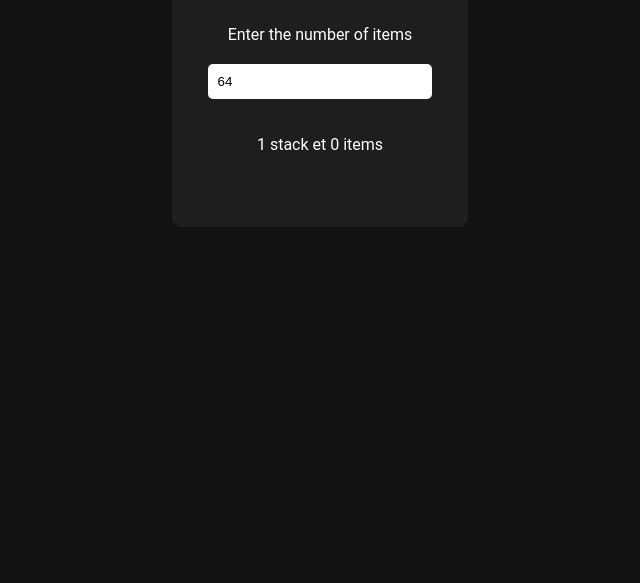
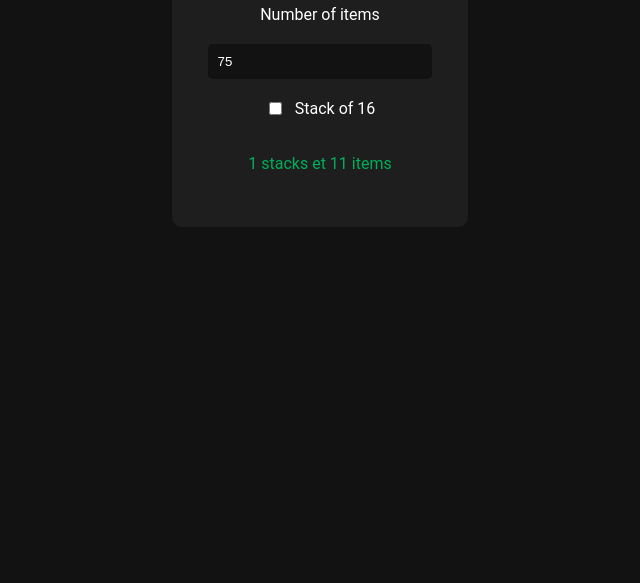
Before and after one commit to Lirobi/mcstack, a plain HTML site: page index.html in a window 1280 px wide. Shown: the part 233-816 px from the top of the page, without its empty margins (328-968 px from the left). Drawn offline with Linux system fonts and the light colour scheme.

Commit message:
ajout fonctionalités + color

```diff
--- a/index.html
+++ b/index.html
@@ -11,9 +11,14 @@
 
     <div class="container">
         <h1>Stack calculator</h1>
-        <label for="input">Enter the number of items</label>
-        <input type="number" id="input" value="64">
-        <p id="result">1 stack et 0 items</p>
+
+        <label for="input">Number of items</label>
+        <input type="number" id="input">
+
+        <div class="checkbox-container">
+            <input type="checkbox" id="checkbox"><label for="checkbox">Stack of 16</label>
+        </div>
+        <p id="result"></p>
     </div>
 
 </body>
--- a/index.js
+++ b/index.js
@@ -1,7 +1,11 @@
 function getNumInMCStacks(num) {
+    let stackSize = 64;
+    if (document.getElementById("checkbox").checked) {
+        stackSize = 16;
+    }
     let res = "";
-    let stackCount = Math.round(num / 64);
-    let rest = num % 64;
+    let stackCount = Math.round(num / stackSize);
+    let rest = num % stackSize;
     res = stackCount + " stacks et " + rest + " items";
     return res;
 }
@@ -9,3 +13,12 @@ function getNumInMCStacks(num) {
 document.getElementById("input").addEventListener("input", function() {
     document.getElementById("result").innerHTML = getNumInMCStacks(this.value);
 });
+
+document.getElementById("checkbox").addEventListener("change", function() {
+    document.getElementById("result").innerHTML = getNumInMCStacks(document.getElementById("input").value);
+});
+
+document.addEventListener("DOMContentLoaded", function() {
+    document.getElementById("input").value = 75;
+    document.getElementById("result").innerHTML = getNumInMCStacks(document.getElementById("input").value);
+});
--- a/styles.css
+++ b/styles.css
@@ -1,6 +1,6 @@
 body {
     background-color: #121212;
-    color: #fff;
+    color: white;
 
     font-family: 'Roboto', sans-serif;
     height: 100vh;
@@ -25,9 +25,29 @@ body {
     gap: 20px;
 }
 
-input {
+input[type="number"] {
     width: 80%;
     padding: 10px;
     border-radius: 5px;
     border: none;
+    background-color: #121212;
+    color: white;
 }
+
+h1 {
+    color: #00AF5C;
+}
+
+p {
+
+    color: #00AF5C;
+}
+
+
+.checkbox-container {
+    display: flex;
+    align-items: center;
+    justify-content: center;
+    gap: 10px;
+    width: 100%;
+}
```
